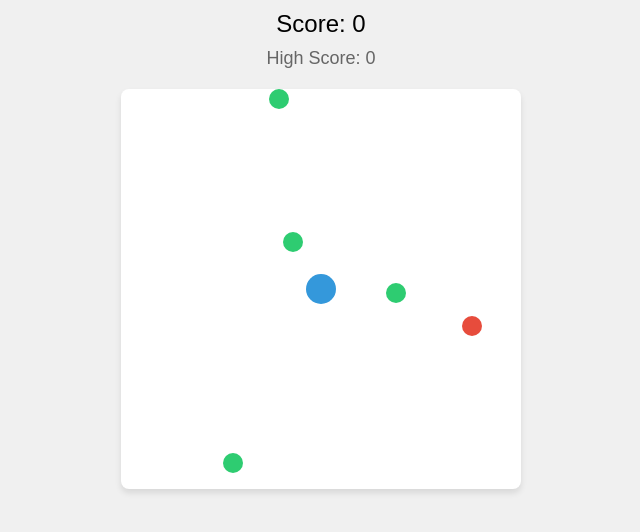
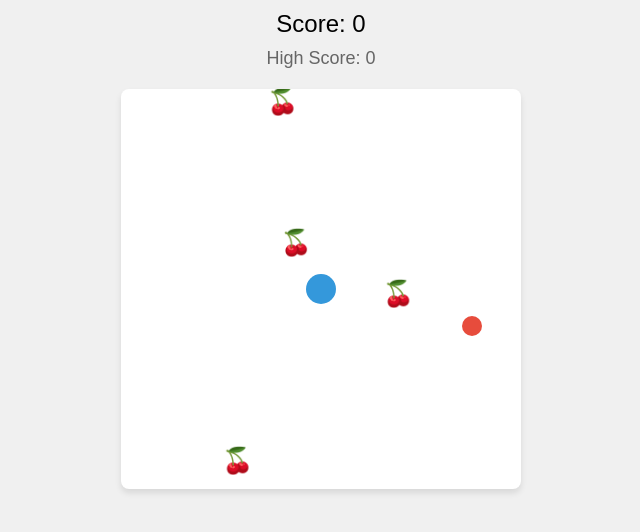
Before and after one commit to pmackenzie420/call_dopey, a plain HTML site: page index.html in a window 1280 px wide. Shown: the whole page, without its empty margins (319-959 px from the left). Drawn offline with Linux system fonts and the light colour scheme.

Commit message:
Update index.html

```diff
--- a/index.html
+++ b/index.html
@@ -32,10 +32,12 @@
         }
         .target {
             position: absolute;
-            width: 20px;
-            height: 20px;
-            background: #2ecc71;
-            border-radius: 50%;
+            width: 25px;
+            height: 25px;
+            background: none;
+            font-size: 25px;
+            line-height: 1;
+            user-select: none;
         }
         .obstacle {
             position: absolute;
@@ -143,8 +145,9 @@
         function spawnTarget() {
             const target = document.createElement('div');
             target.className = 'target';
-            const x = Math.random() * (gameContainer.offsetWidth - 20);
-            const y = Math.random() * (gameContainer.offsetHeight - 20);
+            target.textContent = '🍒';
+            const x = Math.random() * (gameContainer.offsetWidth - 25);
+            const y = Math.random() * (gameContainer.offsetHeight - 25);
             target.style.left = x + 'px';
             target.style.top = y + 'px';
             gameContainer.appendChild(target);
```
